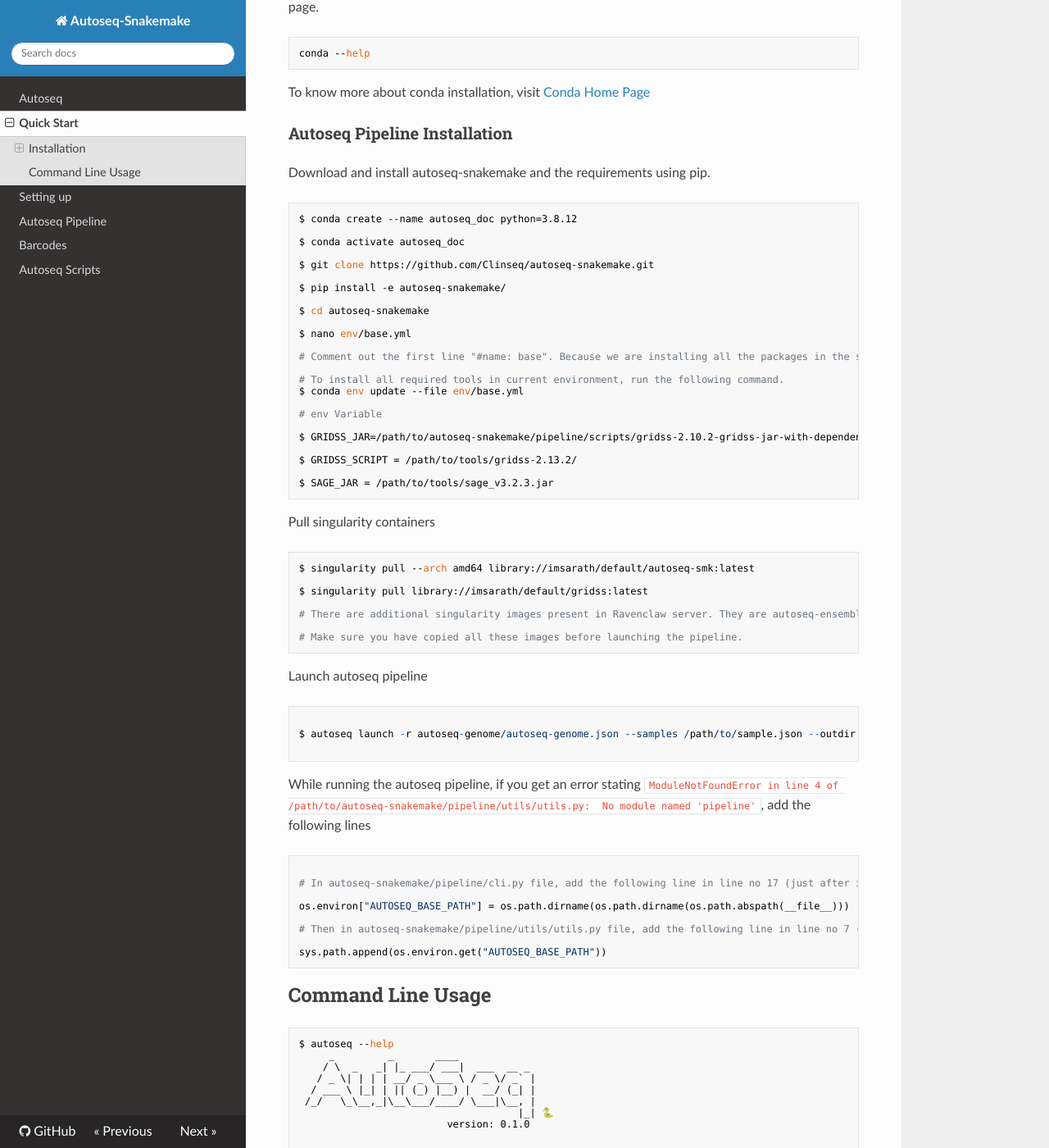
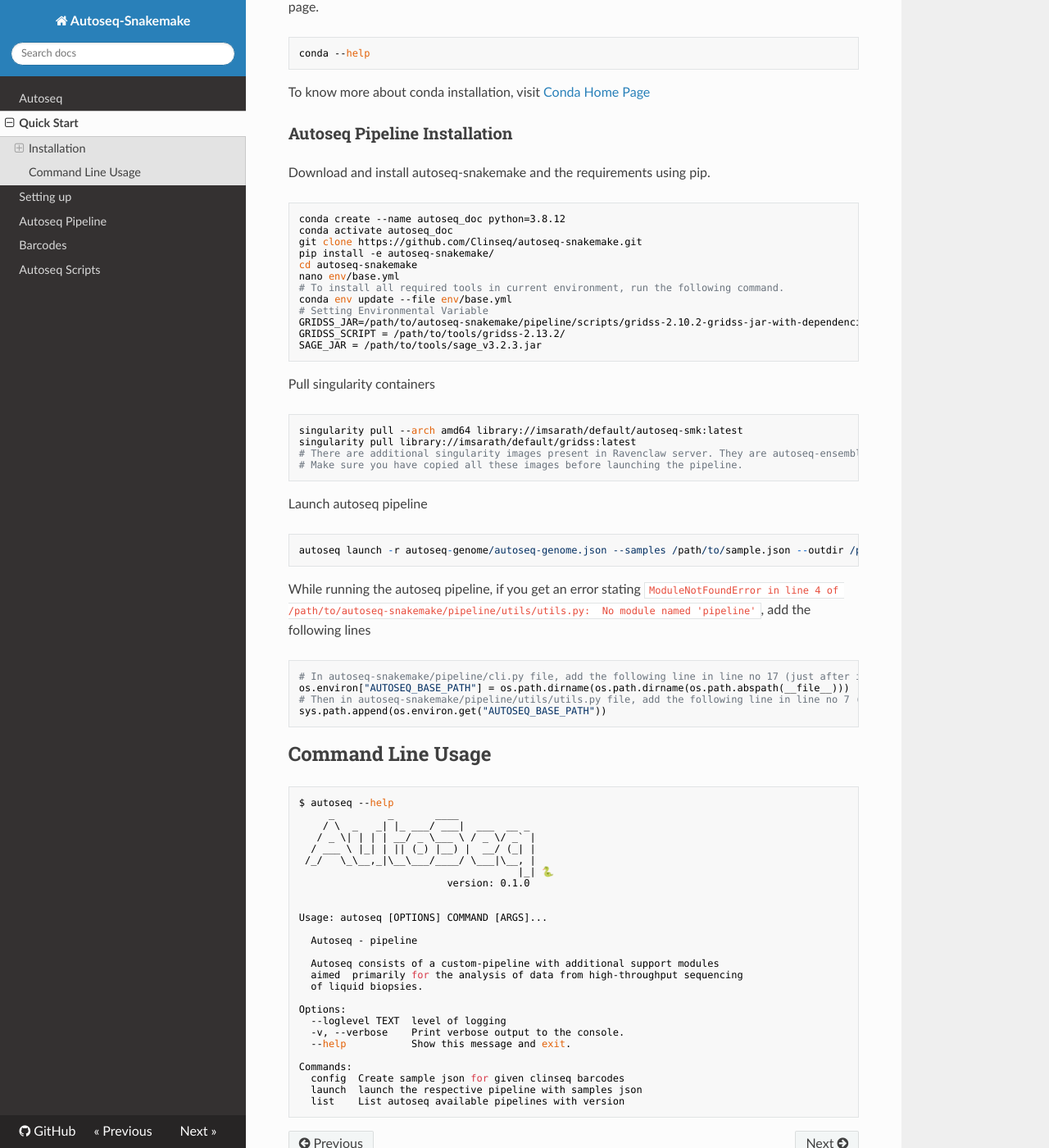
Before and after one commit to ClinSeq/autoseq-snakemake, an MkDocs documentation site: the page built from docs/quick_start.md, in a window 1280 px wide and 1400 px high, scrolled down 1643 px. Shown: the whole window at 82% size. Built offline with MkDocs 1.6.1, drawn with Linux system fonts in a browser that asks for light colours; nearby versions of some CDN libraries.

````diff
--- a/docs/quick_start.md
+++ b/docs/quick_start.md
@@ -91,62 +91,41 @@ To know more about conda installation, visit [Conda Home Page](https://docs.anac
 Download and install autoseq-snakemake and the requirements using pip.
 
 ```sh
-$ conda create --name autoseq_doc python=3.8.12
-
-$ conda activate autoseq_doc
-
-$ git clone https://github.com/Clinseq/autoseq-snakemake.git
-
-$ pip install -e autoseq-snakemake/
-
-$ cd autoseq-snakemake
-
-$ nano env/base.yml
-
-# Comment out the first line "#name: base". Because we are installing all the packages in the same environment.
-
+conda create --name autoseq_doc python=3.8.12
+conda activate autoseq_doc
+git clone https://github.com/Clinseq/autoseq-snakemake.git
+pip install -e autoseq-snakemake/
+cd autoseq-snakemake
+nano env/base.yml
 # To install all required tools in current environment, run the following command.
-$ conda env update --file env/base.yml
-
-# env Variable
-
-$ GRIDSS_JAR=/path/to/autoseq-snakemake/pipeline/scripts/gridss-2.10.2-gridss-jar-with-dependencies.jar
-
-$ GRIDSS_SCRIPT = /path/to/tools/gridss-2.13.2/
-
-$ SAGE_JAR = /path/to/tools/sage_v3.2.3.jar
+conda env update --file env/base.yml
+# Setting Environmental Variable
+GRIDSS_JAR=/path/to/autoseq-snakemake/pipeline/scripts/gridss-2.10.2-gridss-jar-with-dependencies.jar
+GRIDSS_SCRIPT = /path/to/tools/gridss-2.13.2/
+SAGE_JAR = /path/to/tools/sage_v3.2.3.jar
 ```
 
 Pull singularity containers
 
 ```sh
-$ singularity pull --arch amd64 library://imsarath/default/autoseq-smk:latest
-
-$ singularity pull library://imsarath/default/gridss:latest
-
+singularity pull --arch amd64 library://imsarath/default/autoseq-smk:latest
+singularity pull library://imsarath/default/gridss:latest
 # There are additional singularity images present in Ravenclaw server. They are autoseq-ensemblvep.sif, autoseq-franken.sif, autoseq-gatk3.sif, autoseq-jumble.sif, autoseq-purecn.sif, autoseq-somaticseq.sif, autoseq-svcaller.sif.
-
 # Make sure you have copied all these images before launching the pipeline.
 ```
 
 Launch autoseq pipeline
 
 ```
-
-$ autoseq launch -r autoseq-genome/autoseq-genome.json --samples /path/to/sample.json --outdir /path/to/autoseq-output/ --libdir /path/to/INBOX/ --use-singularity --singularity /path/to/container_dir --umi --cores 8 --profile slurm --smk-opt " --singularity-args '--bind /home/curator-analyst-5/projects/autoseq-snakemake/:/home/curator-analyst-5/projects/autoseq-snakemake/'"
-
+autoseq launch -r autoseq-genome/autoseq-genome.json --samples /path/to/sample.json --outdir /path/to/autoseq-output/ --libdir /path/to/INBOX/ --use-singularity --singularity /path/to/container_dir --umi --cores 8 --profile slurm --smk-opt " --singularity-args '--bind /home/curator-analyst-5/projects/autoseq-snakemake/:/home/curator-analyst-5/projects/autoseq-snakemake/'"
 ```
 
 While running the autoseq pipeline, if you get an error stating `ModuleNotFoundError in line 4 of /path/to/autoseq-snakemake/pipeline/utils/utils.py:  No module named 'pipeline'`, add the following lines
 
 ```sh
-
 # In autoseq-snakemake/pipeline/cli.py file, add the following line in line no 17 (just after importing all the packages)
-
 os.environ["AUTOSEQ_BASE_PATH"] = os.path.dirname(os.path.dirname(os.path.abspath(__file__)))
-
 # Then in autoseq-snakemake/pipeline/utils/utils.py file, add the following line in line no 7 (just after importing all the packages)
-
 sys.path.append(os.environ.get("AUTOSEQ_BASE_PATH"))
 ```
 
````
